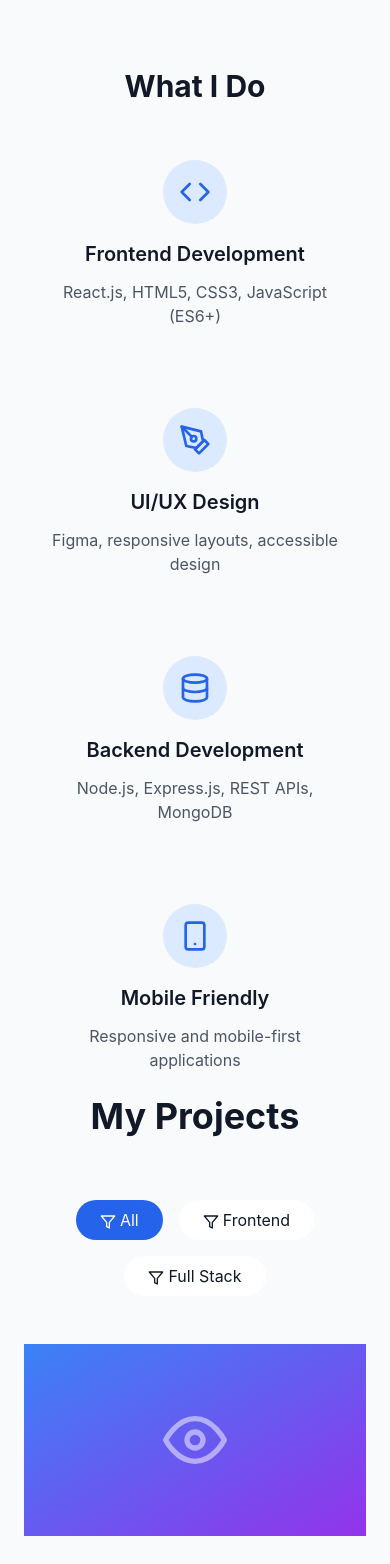
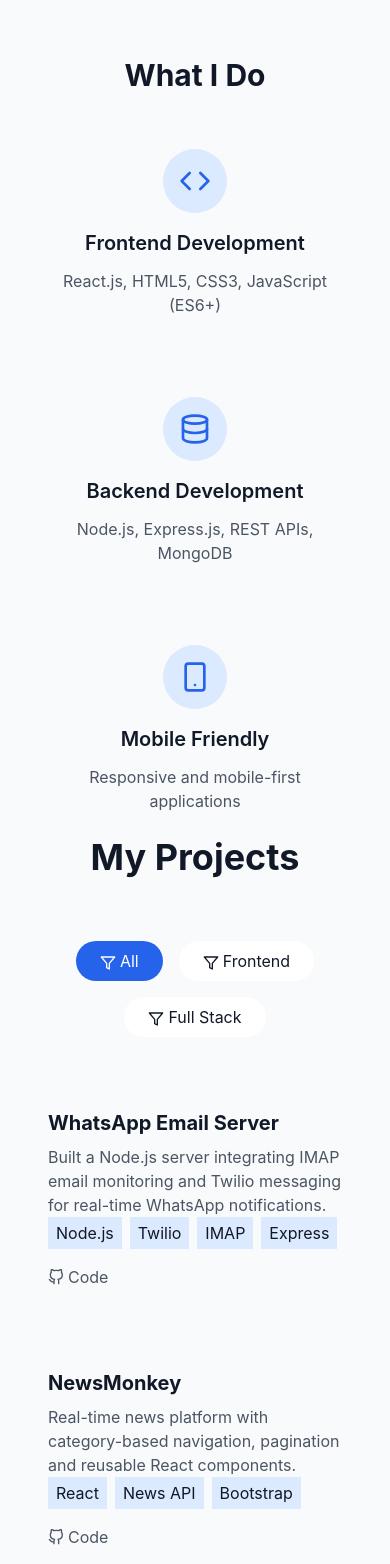
Before and after one commit to bhumika111/portfolio, a React (Create React App) app: page / in a window 390 px wide. Shown: the part 1864-3428 px from the top of the page. Built offline with nearby package versions, Linux system fonts and the light colour scheme.

Commit message:
Update About section layout

```diff
--- a/src/components/About.js
+++ b/src/components/About.js
@@ -1,17 +1,16 @@
 import React from 'react';
-import { FiCode, FiPenTool, FiDatabase, FiSmartphone } from 'react-icons/fi';
+import { FiCode, FiDatabase, FiSmartphone } from 'react-icons/fi';
 
 export default function About() {
   const highlights = [
     { icon: FiCode, title: 'Frontend Development', description: 'React.js, HTML5, CSS3, JavaScript (ES6+)' },
-    { icon: FiPenTool, title: 'UI/UX Design', description: 'Figma, responsive layouts, accessible design' },
     { icon: FiDatabase, title: 'Backend Development', description: 'Node.js, Express.js, REST APIs, MongoDB' },
     { icon: FiSmartphone, title: 'Mobile Friendly', description: 'Responsive and mobile-first applications' },
   ];
 
   return (
     <section id="about" className="section-padding bg-gray-50">
-      <div className="container-custom">
+      <div className="max-w-7xl mx-auto px-4">
         <div className="text-center mb-16">
           <h2 className="text-4xl font-bold mb-6 animate-fadeInUp">About Me</h2>
           <p className="text-lg text-gray-600 ">
@@ -39,7 +38,7 @@ export default function About() {
         </div>
         <div className="mt-20">
           <h3 className="text-3xl font-bold text-center mb-8 animate-fadeInUp">What I Do</h3>
-          <div className="grid md:grid-cols-2 lg:grid-cols-4 gap-8">
+          <div className="grid grid-cols-1 md:grid-cols-3 gap-8">
             {highlights.map((h,i)=>(
              <div key={i} className="card p-6 text-center flex flex-col items-center animate-fadeInUp" style={{animationDelay:`${i*0.1}s`}}>
                <div className="w-16 h-16 mx-auto mb-4 bg-primary-100 rounded-full flex items-center justify-center">
--- a/src/components/Projects.js
+++ b/src/components/Projects.js
@@ -1,11 +1,10 @@
 // src/components/Projects.js
 
 import React, { useState } from 'react';
-import { FiFilter, FiEye, FiGithub } from 'react-icons/fi';
+import { FiFilter, FiGithub } from 'react-icons/fi';
 
 export default function Projects() {
   const [filter, setFilter] = useState('all');
-  const [hovered, setHovered] = useState(null);
 
 const data = [
   {
@@ -97,24 +96,7 @@ const data = [
               key={proj.id}
               className="card overflow-hidden animate-fadeInUp"
               style={{ animationDelay: `${idx * 0.1}s` }}
-              onMouseEnter={() => setHovered(proj.id)}
-              onMouseLeave={() => setHovered(null)}
             >
-              <div className="relative">
-                <div className="w-full h-48 bg-gradient-to-br from-primary-500 to-purple-600 flex items-center justify-center">
-                  <FiEye className="text-white opacity-50 w-16 h-16" />
-                </div>
-                <div
-                  className={`absolute inset-0 bg-black bg-opacity-50 flex items-center justify-center transition-opacity ${
-                    hovered === proj.id ? 'opacity-100' : 'opacity-0'
-                  }`}
-                >
-
-                  <a href={proj.code} className="p-3 bg-white/20 rounded-full mx-2">
-                    <FiGithub className="text-white" />
-                  </a>
-                </div>
-              </div>
               <div className="p-6">
                 <h3 className="text-xl font-bold mb-2">{proj.title}</h3>
                 <p className="text-gray-600 ">{proj.desc}</p>
```
